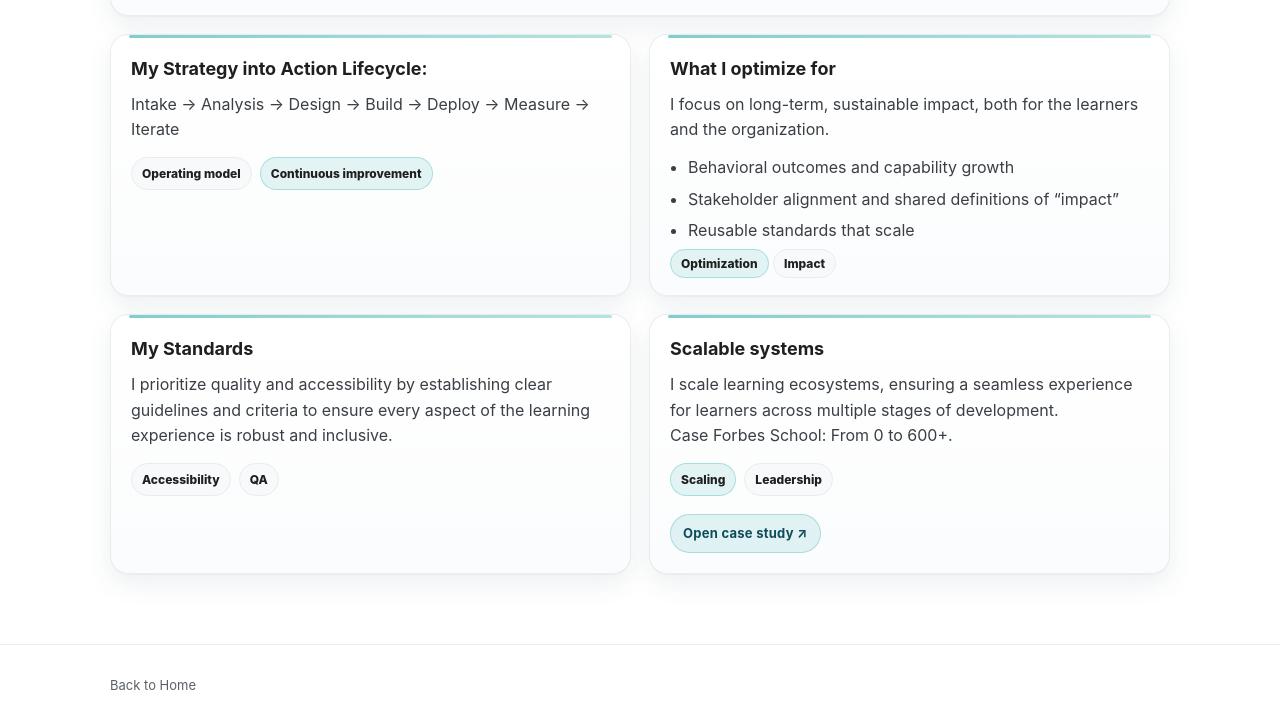
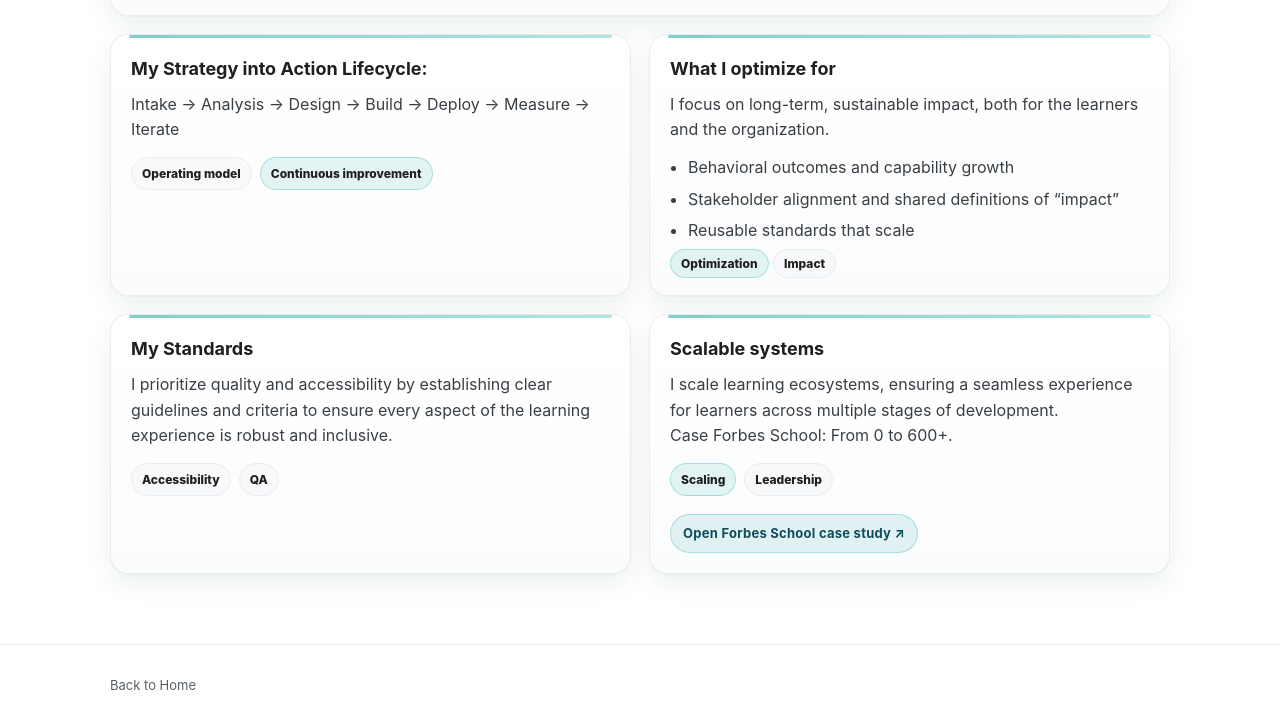
Before and after one commit to forbslarisa-lx/portfolio, a plain HTML site: page pages/strategy.html in a window 1280 px wide. Shown: the part 726-1452 px from the top of the page. Drawn offline with Linux system fonts and the light colour scheme.

Commit message:
Update strategy.html

```diff
--- a/pages/strategy.html
+++ b/pages/strategy.html
@@ -80,7 +80,7 @@ The concept is then <b>put in context</b> with an array of real-life imitating a
           <span class="pill aqua">Scaling</span>
           <span class="pill">Leadership</span>
         </div>
-          <div class="card-cta">Open case study ↗</div>
+          <div class="card-cta">Open Forbes School case study ↗</div>
       </a>
 
     </div>
```
